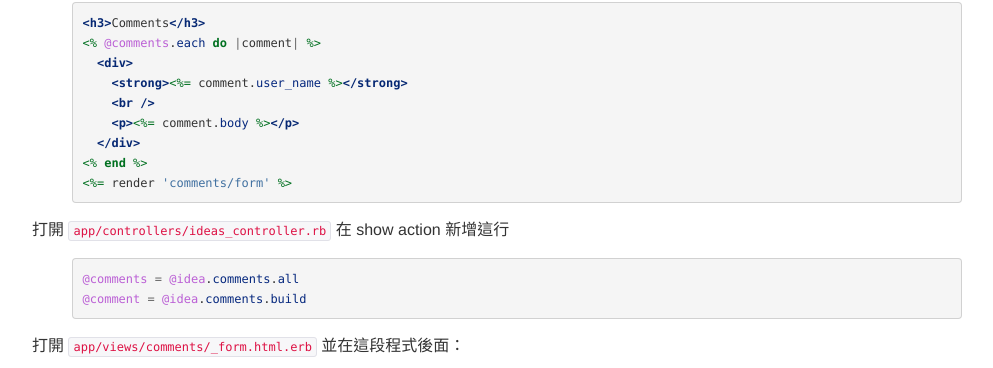
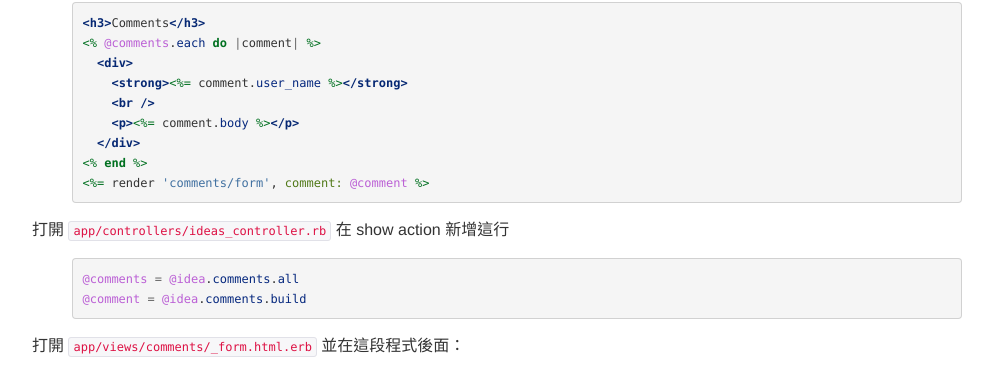
Before and after one commit to railsgirls-taiwan/railsgirls-taiwan.github.io, a Jekyll site: the page built from _posts/2012-04-30-commenting.markdown, in a window 1280 px wide and 900 px high, scrolled down 2049 px. Shown: the part 84-452 px from the top of the window, without its empty margins (53-1046 px from the left). Built offline with Jekyll 4.4.1, drawn with Linux system fonts in a browser that asks for light colours; nearby versions of some CDN libraries.

Commit message:
Fix a bug in comment page

```diff
--- a/_posts/2012-04-30-commenting.markdown
+++ b/_posts/2012-04-30-commenting.markdown
@@ -72,7 +72,7 @@ belongs_to :idea
     <p><%= comment.body %></p>
   </div>
 <% end %>
-<%= render 'comments/form' %>
+<%= render 'comments/form', comment: @comment %>
 {% endhighlight %}
 
 打開 `app/controllers/ideas_controller.rb` 在 show action 新增這行
```
